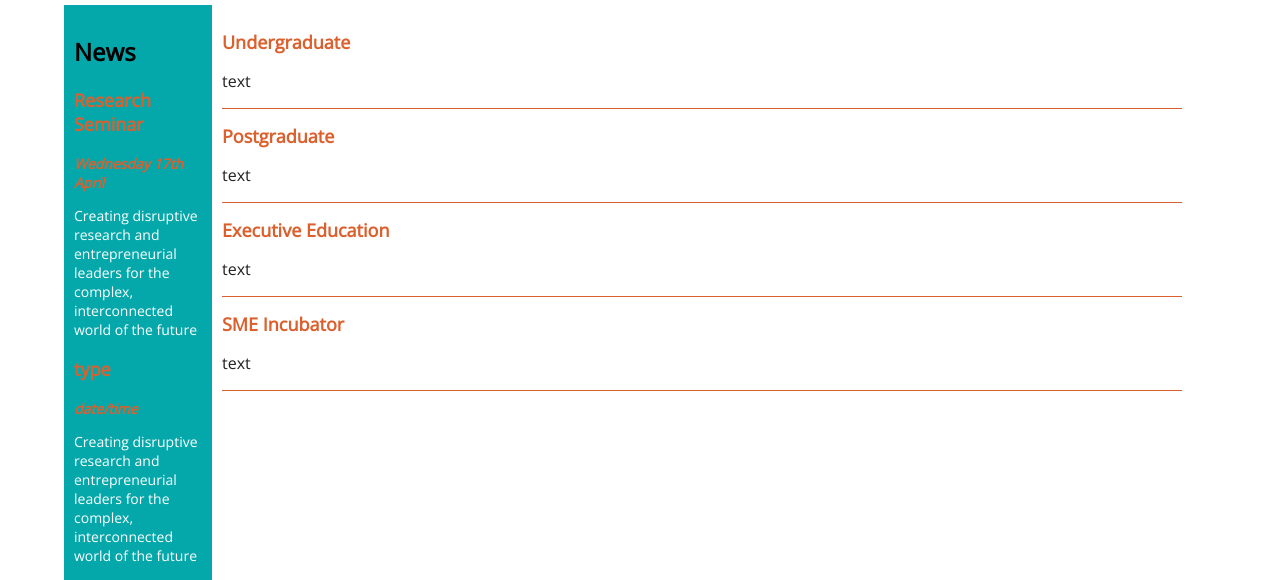
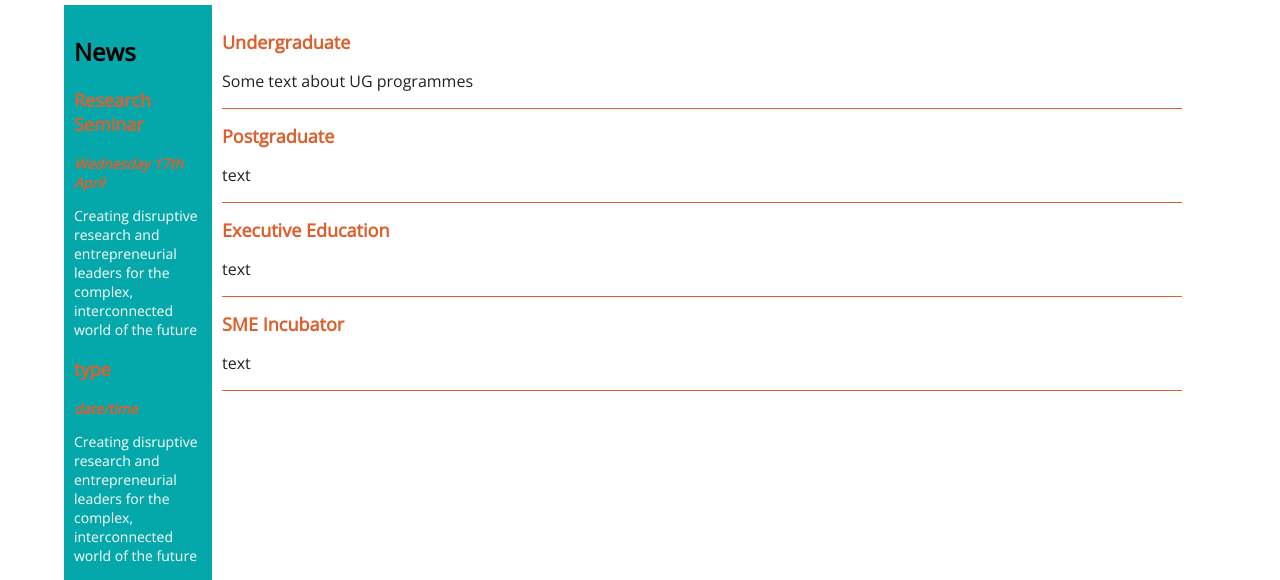
Before and after one commit to cluniversity/cluniversity.github.io, a plain HTML site: page index.html in a window 1280 px wide. Shown: the part 220-800 px from the top of the page. Drawn offline with nearby package versions, Linux system fonts and the light colour scheme.

Commit message:
CLU Update

```diff
--- a/index.html
+++ b/index.html
@@ -86,7 +86,7 @@
 		<aside>
 			<div id="info">
 				<h2>Undergraduate</h2>
-				<p>text</p>
+				<p>Some text about UG programmes</p>
 			</div>
 			<div id="info">
 				<h2>Postgraduate</h2>
--- a/styles.css
+++ b/styles.css
@@ -146,7 +146,6 @@ aside {
 aside h2 {
 	color: #DC602E;
 	font-size: 18px;
-	font-weight: bold;
 }
 
 aside #info {
```
